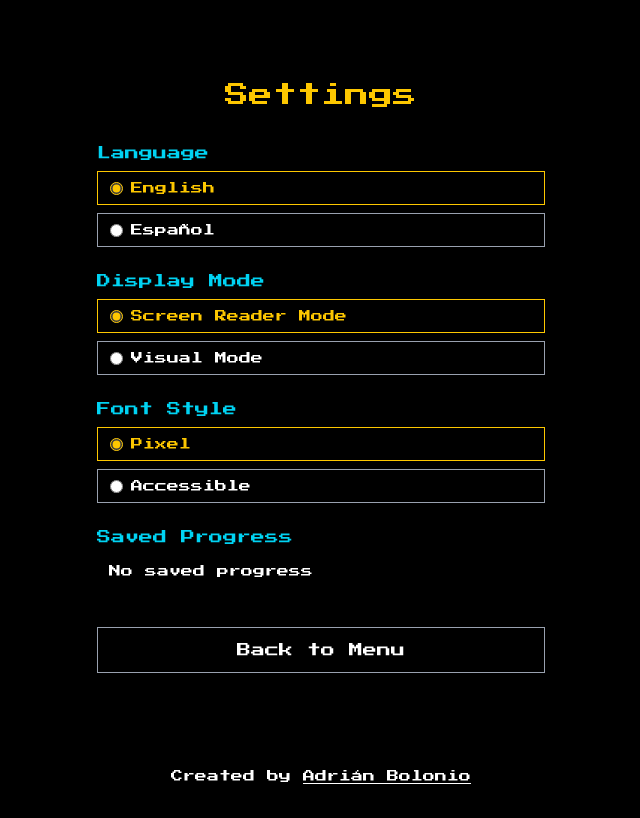
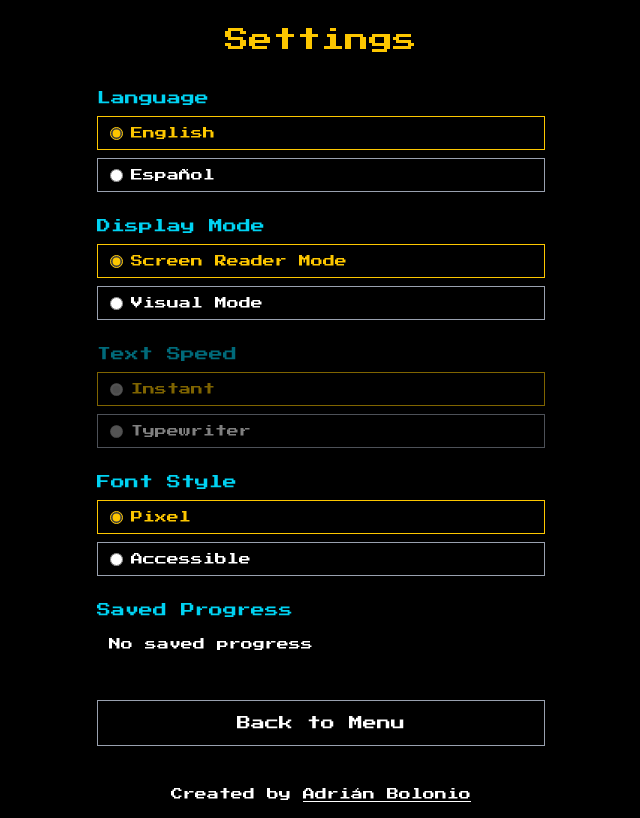
Before and after one commit to bolonio/thea11ygame, a Next.js app: page /en/settings in a window 1280 px wide. Shown: the whole page, without its empty margins (319-959 px from the left). Built offline with nearby package versions, Linux system fonts and the light colour scheme; a web font is replaced by a local one.

Commit message:
Update text speed settings

```diff
--- a/src/app/[locale]/settings/page.tsx
+++ b/src/app/[locale]/settings/page.tsx
@@ -6,14 +6,14 @@ import { useSettings } from "@/contexts/SettingsContext";
 import { Link, usePathname, useRouter } from "@/i18n/navigation";
 import { routing } from "@/i18n/routing";
 import { deleteAllSaves, hasSave } from "@/engine/save";
-import type { DisplayMode, FontStyle } from "@/engine/types";
+import type { DisplayMode, FontStyle, TextSpeed } from "@/engine/types";
 
 export default function SettingsPage() {
   const t = useTranslations("settings");
   const locale = useLocale();
   const router = useRouter();
   const pathname = usePathname();
-  const { settings, setDisplayMode, setFontStyle } = useSettings();
+  const { settings, setDisplayMode, setFontStyle, setTextSpeed } = useSettings();
 
   const languages = routing.locales.map((loc) => ({
     value: loc,
@@ -28,6 +28,11 @@ export default function SettingsPage() {
   const fontStyles: { value: FontStyle; label: string }[] = [
     { value: "pixel", label: t("pixelFont") },
     { value: "inclusive", label: t("accessibleFont") },
+  ];
+
+  const textSpeeds: { value: TextSpeed; label: string }[] = [
+    { value: "instant", label: t("instant") },
+    { value: "typewriter", label: t("typewriter") },
   ];
 
   const [hasProgress, setHasProgress] = useState(false);
@@ -115,6 +120,45 @@ export default function SettingsPage() {
           </div>
         </fieldset>
 
+        {/* Text Speed — in Screen Reader mode it's forced to instant, disabled, and hidden from SR */}
+        {(() => {
+          const speedDisabled = settings.displayMode === "screenreader";
+          const displayedSpeed = speedDisabled ? "instant" : settings.textSpeed;
+          return (
+            <fieldset
+              disabled={speedDisabled}
+              aria-hidden={speedDisabled || undefined}
+              className={speedDisabled ? "opacity-50" : undefined}
+            >
+              <legend className="text-cyan-400 text-sm mb-2">{t("textSpeed")}</legend>
+              <div className="flex flex-col gap-2">
+                {textSpeeds.map((speed) => (
+                  <label
+                    key={speed.value}
+                    className={`flex items-center gap-2 px-3 py-2 border transition-colors text-xs ${
+                      speedDisabled ? "cursor-not-allowed" : "cursor-pointer"
+                    } ${
+                      displayedSpeed === speed.value
+                        ? "border-yellow-400 text-yellow-400"
+                        : "border-gray-400 text-white"
+                    }`}
+                  >
+                    <input
+                      type="radio"
+                      name="textSpeed"
+                      value={speed.value}
+                      checked={displayedSpeed === speed.value}
+                      onChange={() => setTextSpeed(speed.value)}
+                      className="accent-yellow-400"
+                    />
+                    {speed.label}
+                  </label>
+                ))}
+              </div>
+            </fieldset>
+          );
+        })()}
+
         {/* Font Style */}
         <fieldset>
           <legend className="text-cyan-400 text-sm mb-2">{t("fontStyle")}</legend>
--- a/src/components/game/SubtitleDisplay.tsx
+++ b/src/components/game/SubtitleDisplay.tsx
@@ -10,7 +10,8 @@ interface SubtitleDisplayProps {
 
 export default function SubtitleDisplay({ text, id }: SubtitleDisplayProps) {
   const { settings } = useSettings();
-  const speed = settings.displayMode === "visual" ? 30 : 0;
+  const speed =
+    settings.displayMode === "visual" && settings.textSpeed === "typewriter" ? 30 : 0;
   const [displayed, setDisplayed] = useState(speed === 0 ? text : "");
 
   useEffect(() => {
--- a/src/contexts/SettingsContext.tsx
+++ b/src/contexts/SettingsContext.tsx
@@ -1,19 +1,21 @@
 "use client";
 
 import { createContext, useContext, useState, useEffect, useCallback, type ReactNode } from "react";
-import type { Settings, DisplayMode, FontStyle } from "@/engine/types";
+import type { Settings, DisplayMode, FontStyle, TextSpeed } from "@/engine/types";
 
 const STORAGE_KEY = "thea11ygame_settings";
 
 const defaultSettings: Settings = {
   displayMode: "screenreader",
   fontStyle: "pixel",
+  textSpeed: "typewriter",
 };
 
 interface SettingsContextValue {
   settings: Settings;
   setDisplayMode: (mode: DisplayMode) => void;
   setFontStyle: (style: FontStyle) => void;
+  setTextSpeed: (speed: TextSpeed) => void;
 }
 
 const SettingsContext = createContext<SettingsContextValue | null>(null);
@@ -50,8 +52,12 @@ export function SettingsProvider({ children }: { children: ReactNode }) {
     setSettings((s) => ({ ...s, fontStyle }));
   }, []);
 
+  const setTextSpeed = useCallback((textSpeed: TextSpeed) => {
+    setSettings((s) => ({ ...s, textSpeed }));
+  }, []);
+
   return (
-    <SettingsContext.Provider value={{ settings, setDisplayMode, setFontStyle }}>
+    <SettingsContext.Provider value={{ settings, setDisplayMode, setFontStyle, setTextSpeed }}>
       {children}
     </SettingsContext.Provider>
   );
--- a/src/engine/types.ts
+++ b/src/engine/types.ts
@@ -133,8 +133,10 @@ export interface SaveData {
 
 export type DisplayMode = "screenreader" | "visual";
 export type FontStyle = "pixel" | "inclusive";
+export type TextSpeed = "instant" | "typewriter";
 
 export interface Settings {
   displayMode: DisplayMode;
   fontStyle: FontStyle;
+  textSpeed: TextSpeed;
 }
--- a/src/messages/en.json
+++ b/src/messages/en.json
@@ -60,6 +60,9 @@
     "displayMode": "Display Mode",
     "screenreaderMode": "Screen Reader Mode",
     "visualMode": "Visual Mode",
+    "textSpeed": "Text Speed",
+    "instant": "Instant",
+    "typewriter": "Typewriter",
     "fontStyle": "Font Style",
     "pixelFont": "Pixel",
     "accessibleFont": "Accessible",
--- a/src/messages/es.json
+++ b/src/messages/es.json
@@ -60,6 +60,9 @@
     "displayMode": "Modo de Pantalla",
     "screenreaderMode": "Modo Lector de Pantalla",
     "visualMode": "Modo Visual",
+    "textSpeed": "Velocidad del Texto",
+    "instant": "Instantáneo",
+    "typewriter": "Máquina de escribir",
     "fontStyle": "Tipo de Letra",
     "pixelFont": "Pixelado",
     "accessibleFont": "Accesible",
```
